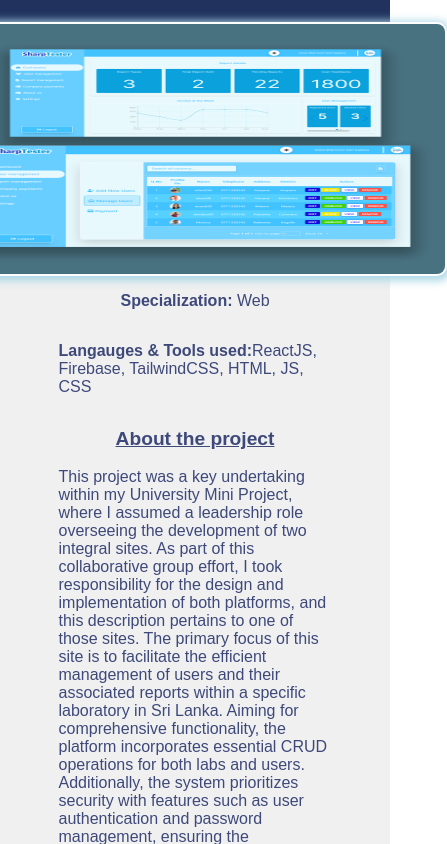
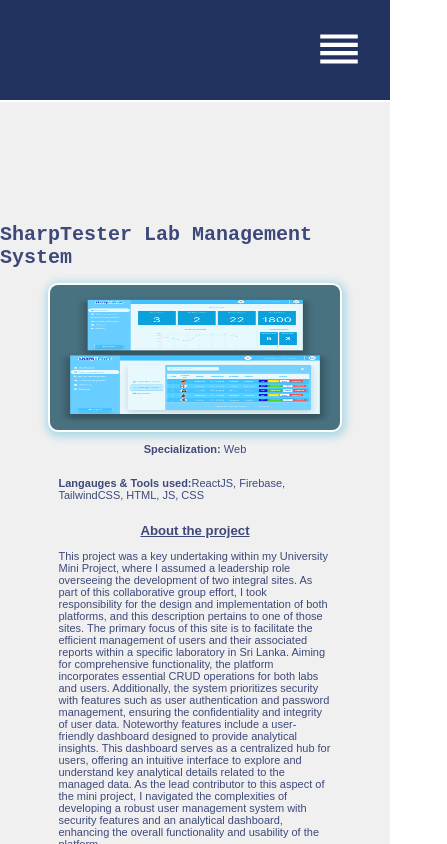
Before and after one commit to deelaka99/deewejkar-portfolio, a React (Vite) app: page /project/1 in a window 390 px wide. Shown: the top 844 px of the page, 447 px wide, since content can reach past the window. Built offline with nearby package versions, Linux system fonts and the light colour scheme.

Commit message:
added responsiveness to the projectdisplay

```diff
--- a/src/styles/ProjectDisplay.css
+++ b/src/styles/ProjectDisplay.css
@@ -47,3 +47,103 @@
   cursor: pointer;
   text-decoration: underline;
 }
+
+@media only screen and (max-width: 1080px) {
+
+  .project{
+    margin-top: 200px;
+  }
+
+  .project h1{
+    font-size: 30px;
+  }
+
+  .project p{
+    font-size: 18px;
+  }
+
+  .project img{
+    width: 600px;
+    height: 300px;
+  }
+}
+
+@media only screen and (max-width: 900px) {
+
+  .project{
+    margin-top: 180px;
+  }
+
+  .project h1{
+    font-size: 30px;
+  }
+
+  .project p{
+    font-size: 15px;
+  }
+
+  .project img{
+    width: 500px;
+    height: 250px;
+  }
+}
+
+@media only screen and (max-width: 600px) {
+
+  .project{
+    margin-top: 0px;
+  }
+
+  .project h1{
+    font-size: 20px;
+  }
+
+  .project img{
+    width: 290px;
+    height: 145px;
+  }
+
+  .project p{
+    font-size: 11px;
+  }
+}
+
+@media only screen and (max-width: 378px) {
+
+  .project{
+    margin-top: 10px;
+  }
+
+  .project h1{
+    font-size: 15px;
+  }
+
+  .project img{
+    width: 250px;
+    height: 125px;
+  }
+
+  .project p{
+    font-size: 11px;
+  }
+}
+
+@media only screen and (max-width: 300px) {
+
+  .project{
+    margin-top: 0px;
+  }
+
+  .project h1{
+    font-size: 12px;
+  }
+
+  .project img{
+    width: 200px;
+    height: 100px;
+  }
+
+  .project p{
+    font-size: 10px;
+  }
+}
```
